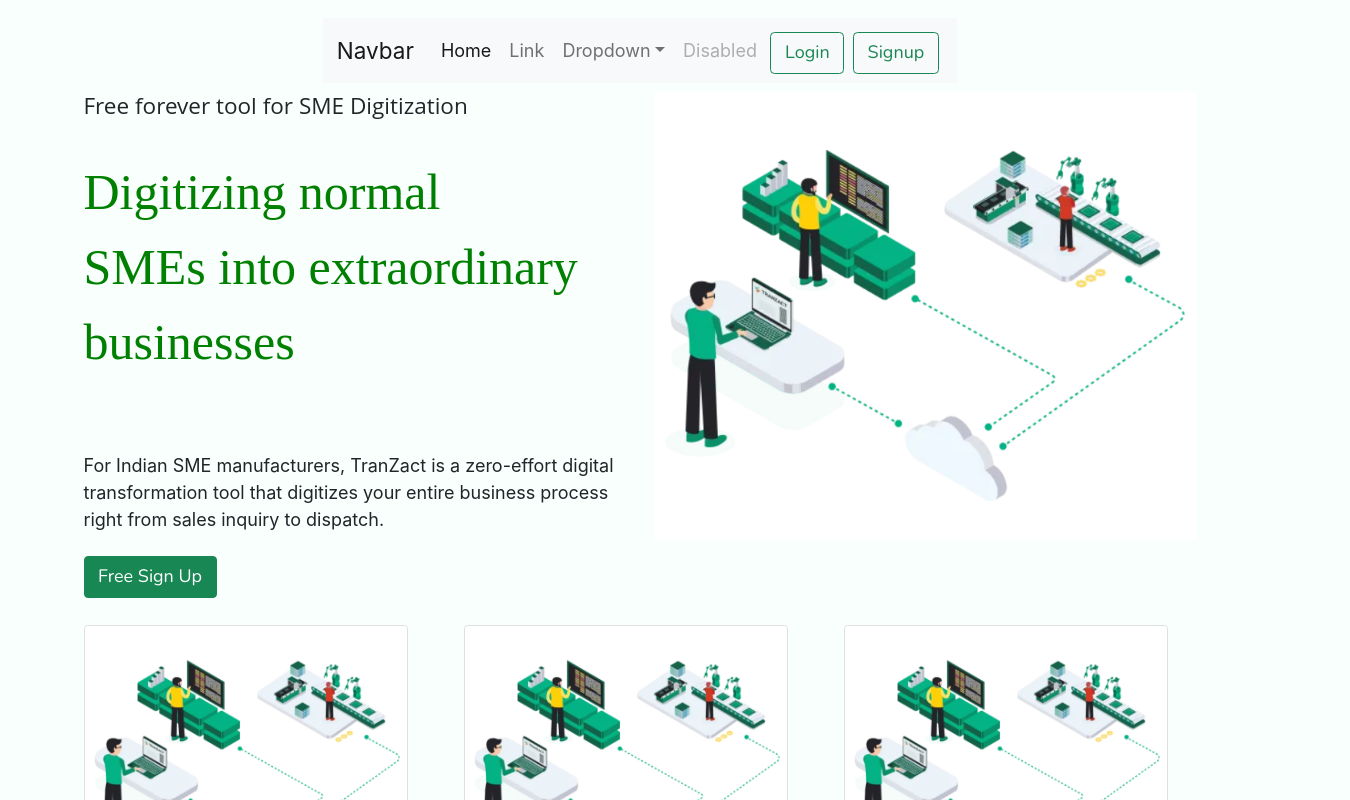
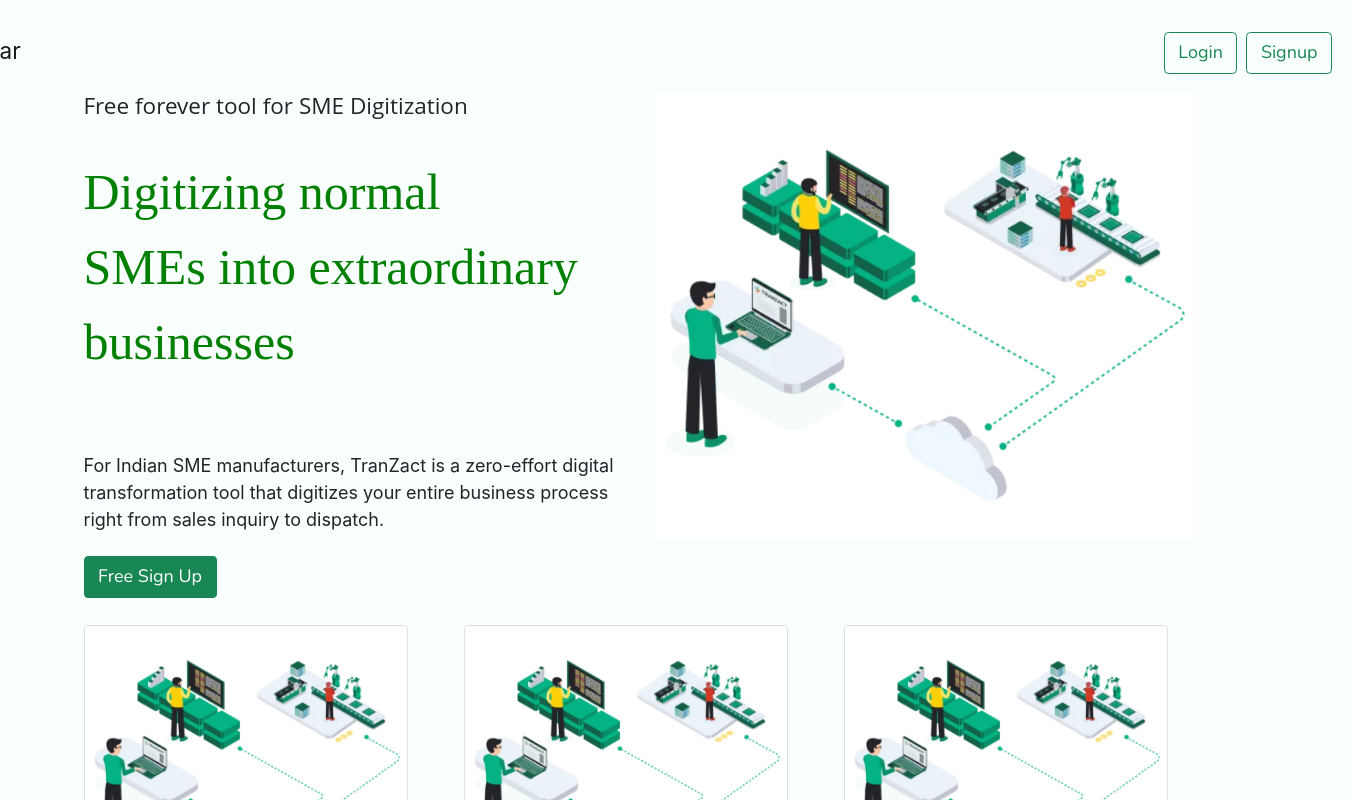
Before and after one commit to Pulak2001-cmd/India-Credit-client, a React (Create React App) app: page / in a window 1280 px wide. Shown: the top 800 px of the page, 1350 px wide, since content can reach past the window. Built offline with nearby package versions, Linux system fonts and the light colour scheme.

Commit message:
navbar and logout

```diff
--- a/src/App.js
+++ b/src/App.js
@@ -5,7 +5,7 @@
 import Intro from './components/Intro';
 import Register from './components/Register';
 import Login from './components/Login';
-import {BrowserRouter as Router,Switch,Route,Link,Routes} from 'react-router-dom'
+import {BrowserRouter as Router,Switch,Route,Link,Routes,Navigate} from 'react-router-dom'
 
 function App() {
   return (
@@ -17,12 +17,12 @@
           </Route>
         </Routes>
         <Routes>
-        <Route path="/signup" element={<Register/>}>
+        <Route path="signup" element={<Register/>}>
 
           </Route>
         </Routes>
         <Routes>
-        <Route path="/login" element={<Login/>}>
+        <Route path="login" element={<Login/>}>
 
           </Route>
         </Routes>
--- a/src/components/Header.js
+++ b/src/components/Header.js
@@ -1,40 +1,25 @@
 import React from 'react'
 import {Link} from 'react-router-dom';
+import axios from 'axios';
 
 function Header() {
-  const logout =  ()=>{
+  const logout =  async ()=>{
+    const token = localStorage.getItem('authtoken');
     localStorage.removeItem('authtoken')
+    const response = await axios.get('http://127.0.0.1:5003/v1/api/logout', {headers: {authtoken: token}});
+    // console.log(response.data);
   }
   return (
     <div>
-        <nav className="navbar navbar-expand-lg navbar-light bg-light">
-  <div class="container-fluid">
+        <nav className="navbar navbar-expand-lg navbar-light" style={{backgroundColor: "rgb(249, 255, 253)"}}>
+  <div class="container-fluid" style={{width: '1420px'}}>
     <a class="navbar-brand" href="#">Navbar</a>
     {/* <button class="navbar-toggler" type="button" data-bs-toggle="collapse" data-bs-target="#navbarSupportedContent" aria-controls="navbarSupportedContent" aria-expanded="false" aria-label="Toggle navigation">
       <span class="navbar-toggler-icon"></span>
     </button> */}
     <div class="collapse navbar-collapse" id="navbarSupportedContent">
       <ul class="navbar-nav me-auto mb-2 mb-lg-0">
-        <li class="nav-item">
-          <a class="nav-link active" aria-current="page" href="#">Home</a>
-        </li>
-        <li class="nav-item">
-          <a class="nav-link" href="#">Link</a>
-        </li>
-        <li class="nav-item dropdown">
-          <a class="nav-link dropdown-toggle" href="#" id="navbarDropdown" role="button" data-bs-toggle="dropdown" aria-expanded="false">
-            Dropdown
-          </a>
-          <ul class="dropdown-menu" aria-labelledby="navbarDropdown">
-            <li><a class="dropdown-item" href="#">Action</a></li>
-            <li><a class="dropdown-item" href="#">Another action</a></li>
-            <li><hr class="dropdown-divider"/></li>
-            <li><a class="dropdown-item" href="#">Something else here</a></li>
-          </ul>
-        </li>
-        <li class="nav-item">
-          <a class="nav-link disabled">Disabled</a>
-        </li>
+
       </ul>
       <form class="d-flex">
         {localStorage.getItem('authtoken')?
--- a/src/components/Login.js
+++ b/src/components/Login.js
@@ -1,5 +1,5 @@
 import { useRef, useState, useEffect, useContext } from 'react';
-import {Link} from 'react-router-dom';
+import {Link, Navigate} from 'react-router-dom';
 import AuthContext from "./AuthProvider";
 import '../Login.css';
 import google from './google1.png';
@@ -43,6 +43,7 @@
             setUser('');
             setPwd('');
             setSuccess(true);
+            <Navigate to="/" />
         } catch (err) {
             if (!err?.response) {
                 setErrMsg('No Server Response');
```
